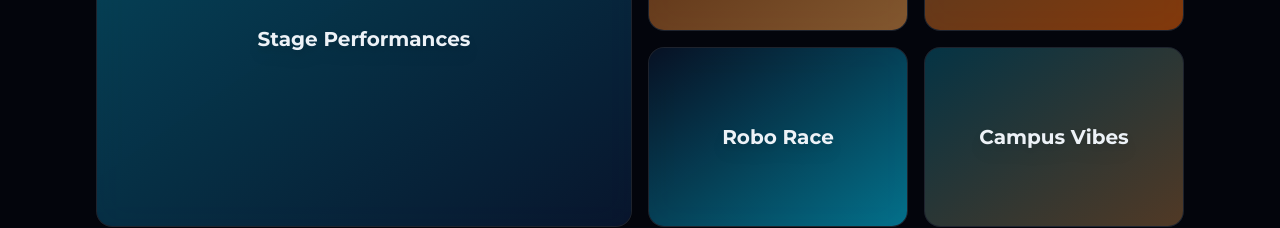
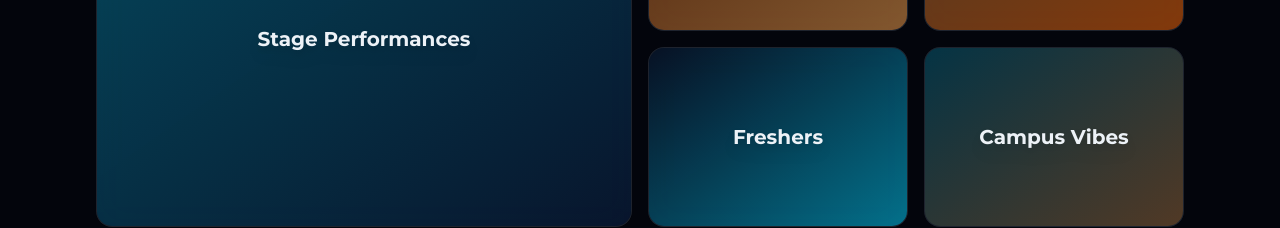
Before and after one commit to rajeshgupta0/Rhythm-2026, a React (Vite) app: page / in a window 1280 px wide. Shown: the part 6240-6468 px from the top of the page. Built offline with nearby package versions, Linux system fonts and the light colour scheme; the HTML template or start-up script is replaced by a standard one.

Commit message:
Update GallerySection.tsx

```diff
--- a/src/components/GallerySection.tsx
+++ b/src/components/GallerySection.tsx
@@ -5,7 +5,7 @@ const galleryItems = [
   { label: "Stage Performances", span: "col-span-2 row-span-2" },
   { label: "Tech Workshops", span: "col-span-1 row-span-1" },
   { label: "Cultural Dance", span: "col-span-1 row-span-1" },
-  { label: "Robo Race", span: "col-span-1 row-span-1" },
+  { label: "Freshers", span: "col-span-1 row-span-1" },
   { label: "Campus Vibes", span: "col-span-1 row-span-1" },
   { label: "Art & Rangoli", span: "col-span-2 row-span-1" },
 ];
```
